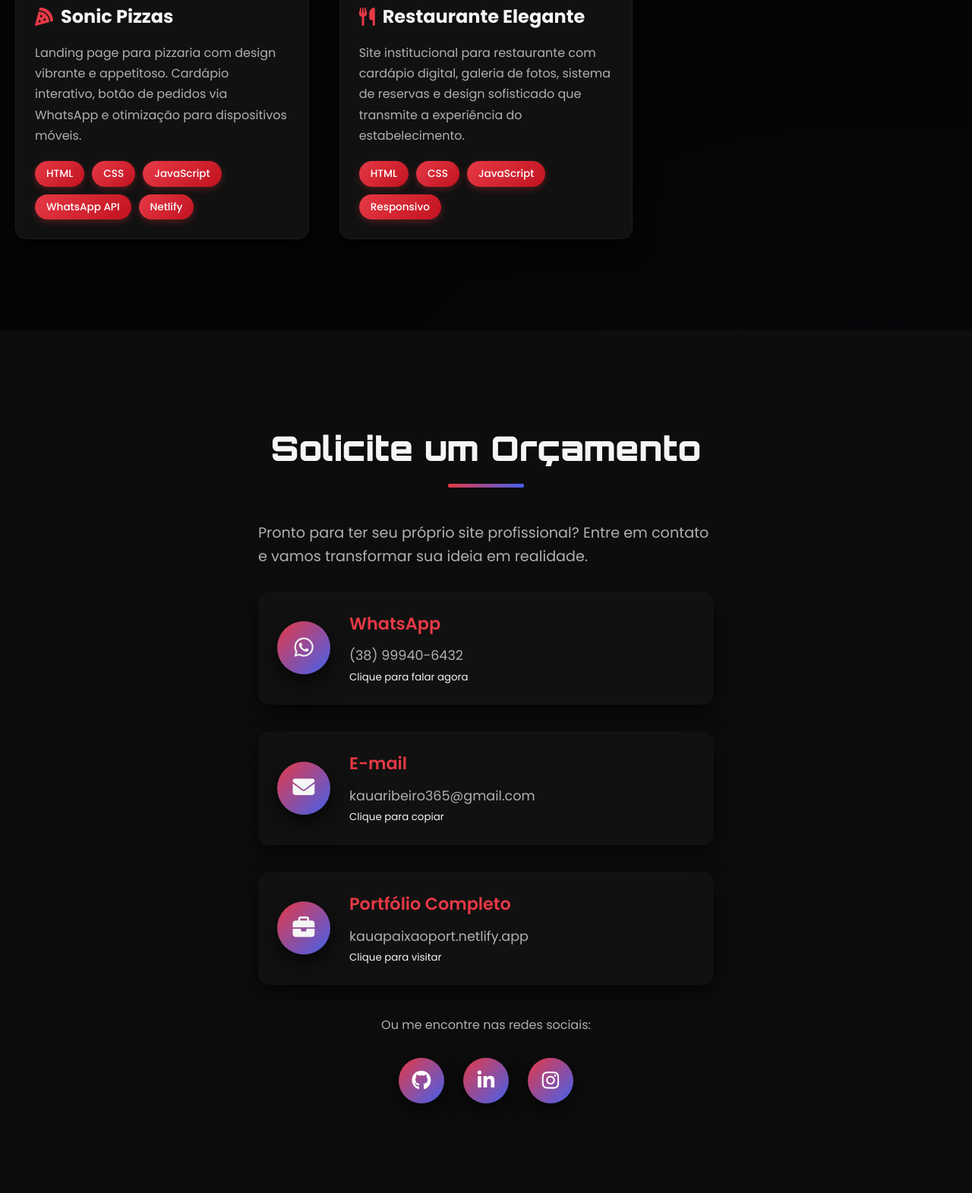
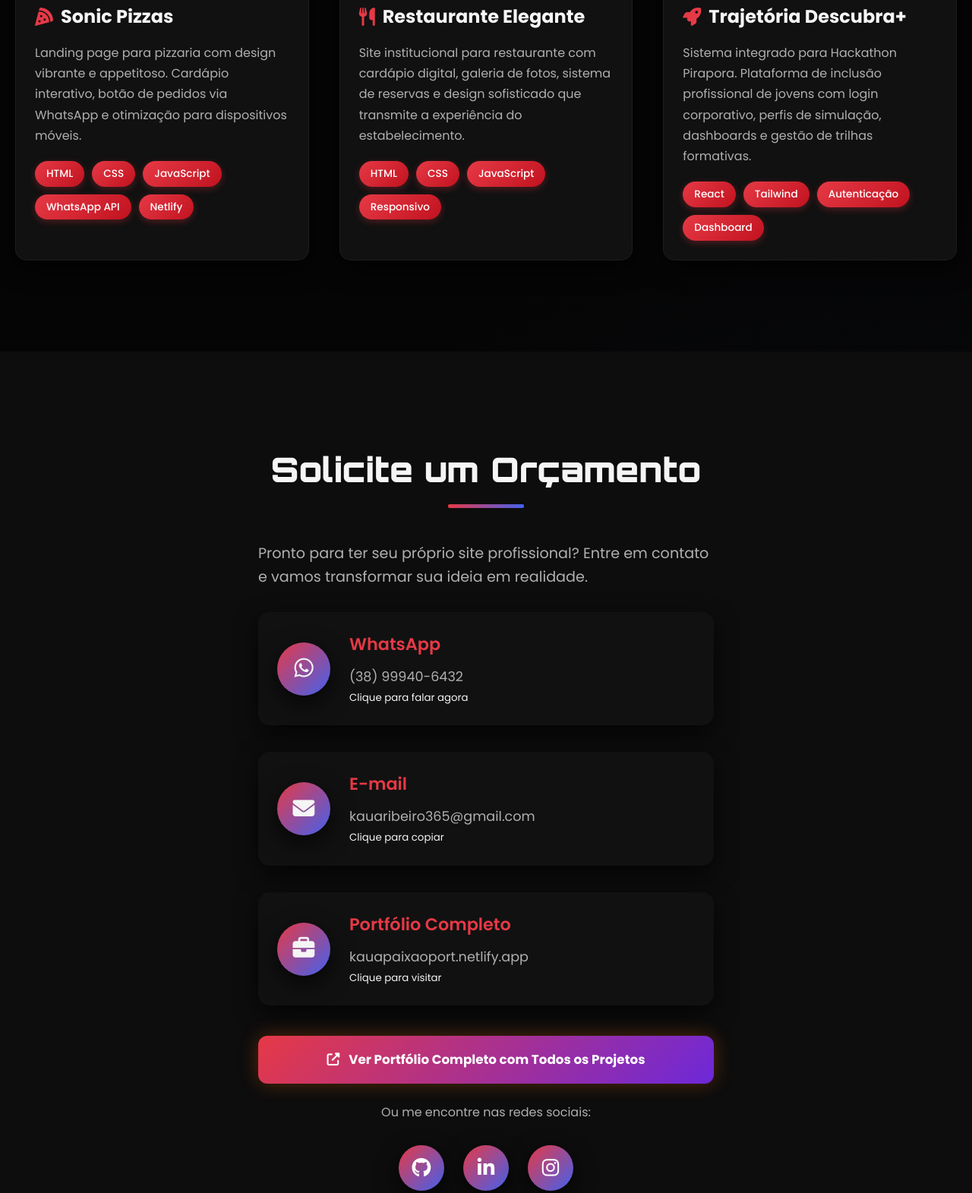
Before and after one commit to KauaiiBR/MeuPortifolio, a plain HTML site: page index.html in a window 1280 px wide. Shown: the part 2999-4570 px from the top of the page at 76% size. Drawn offline with Linux system fonts and the light colour scheme.

Commit message:
feat: adiciona projeto Descubra+ e destaca link do portfólio

```diff
--- a/index.html
+++ b/index.html
@@ -903,6 +903,28 @@
         .contact-actions {
             margin-top: 40px;
             text-align: center;
+        }
+
+        .portfolio-cta-btn {
+            display: inline-flex;
+            align-items: center;
+            gap: 12px;
+            background: linear-gradient(135deg, var(--primary-color), #6D28D9);
+            color: white;
+            padding: 18px 30px;
+            border-radius: 12px;
+            text-decoration: none;
+            font-weight: 700;
+            font-size: 1.05rem;
+            transition: var(--transition);
+            box-shadow: 0 0 25px rgba(255, 107, 0, 0.3);
+            width: 100%;
+            justify-content: center;
+        }
+
+        .portfolio-cta-btn:hover {
+            transform: translateY(-3px) scale(1.02);
+            box-shadow: 0 0 40px rgba(255, 107, 0, 0.5);
         }
 
         .contact-message {
@@ -1523,6 +1545,32 @@
                         </div>
                     </div>
                 </div>
+
+                <!-- Projeto 6 - Descubra+ -->
+                <div class="project-card fade-in">
+                    <div class="project-image">
+                        <div style="background: linear-gradient(135deg, #00b894 0%, #1a1a1a 100%); height: 100%; display: flex; align-items: center; justify-content: center;">
+                            <i class="fas fa-rocket" style="font-size: 4rem; color: white;"></i>
+                        </div>
+                        <div class="project-overlay">
+                            <div class="project-links">
+                                <a href="https://descubramais.netlify.app" class="project-link" target="_blank">
+                                    <i class="fas fa-external-link-alt"></i>
+                                </a>
+                            </div>
+                        </div>
+                    </div>
+                    <div class="project-info">
+                        <h3 class="project-title"><i class="fas fa-rocket"></i> Trajetória Descubra+</h3>
+                        <p class="project-description">Sistema integrado para Hackathon Pirapora. Plataforma de inclusão profissional de jovens com login corporativo, perfis de simulação, dashboards e gestão de trilhas formativas.</p>
+                        <div class="project-tech">
+                            <span class="tech-tag">React</span>
+                            <span class="tech-tag">Tailwind</span>
+                            <span class="tech-tag">Autenticação</span>
+                            <span class="tech-tag">Dashboard</span>
+                        </div>
+                    </div>
+                </div>
             </div>
         </div>
         <div class="particles" id="projects-particles"></div>
@@ -1572,7 +1620,11 @@
                     </div>
 
                     <div class="contact-actions">
-                        <p style="color: var(--text-dark); margin-bottom: 20px;">Ou me encontre nas redes sociais:</p>
+                        <a href="https://kauapaixaoport.netlify.app" target="_blank" class="portfolio-cta-btn">
+                            <i class="fas fa-external-link-alt"></i>
+                            Ver Portfólio Completo com Todos os Projetos
+                        </a>
+                        <p style="color: var(--text-dark); margin-bottom: 20px; margin-top: 25px;">Ou me encontre nas redes sociais:</p>
                         <div class="social-links">
                             <a href="https://github.com/KauaiiBR" class="social-link" target="_blank">
                                 <i class="fab fa-github"></i>
```
